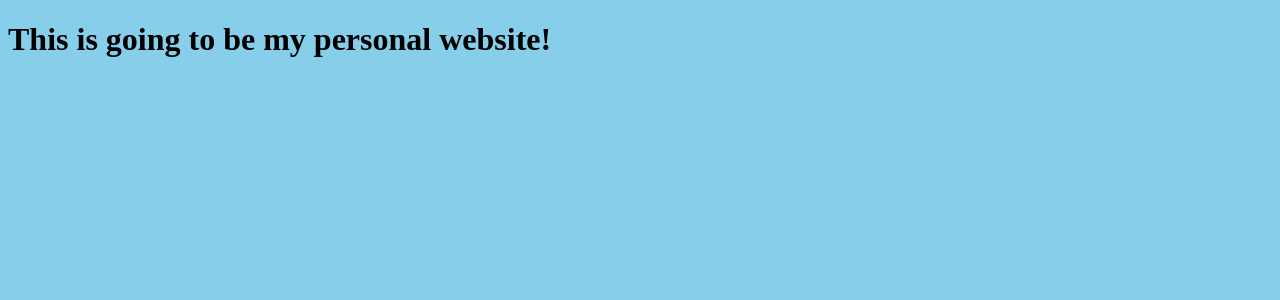
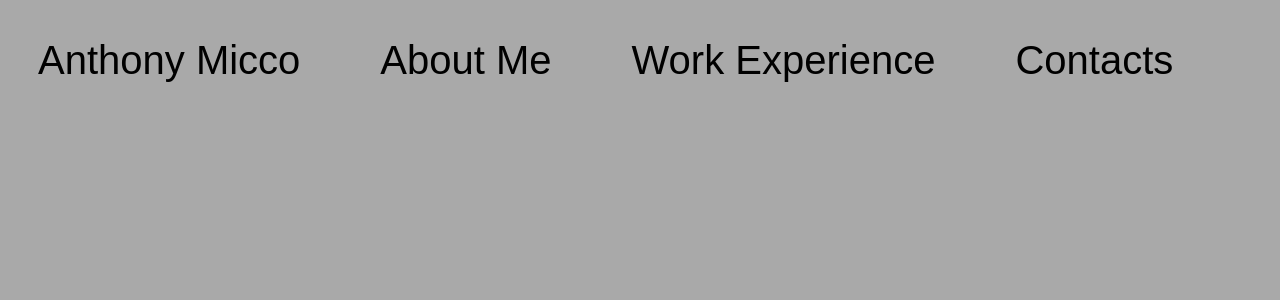
Before and after one commit to Ajmicco18/personalWebsite, a React (Create React App) app: page / in a window 1280 px wide. Shown: the top 300 px of the page. Built offline with nearby package versions, Linux system fonts and the light colour scheme.

Commit message:
started work on header

```diff
--- a/src/App.css
+++ b/src/App.css
@@ -1,3 +1,29 @@
 body {
-    background-color: skyblue;
+    background-color: darkgray;
 }
+
+div.header {}
+
+ul {
+    margin: 0;
+    padding: 0;
+    list-style-type: none;
+}
+
+li {
+    display: inline-block;
+    margin-left: 20px;
+    padding: 30px;
+    border-radius: 3px;
+    font-family: Arial, Helvetica, sans-serif;
+    font-size: 40px;
+}
+
+li.header:hover {
+    text-decoration: underline;
+    color: skyblue;
+}
+
+li:first-child {
+    margin-left: 0;
+}
--- a/src/App.js
+++ b/src/App.js
@@ -2,9 +2,15 @@ import './App.css';
 
 function App() {
   return (
-    <div>
-      <h1>This is going to be my personal website! </h1>
-    </div>
+    <header>
+      <ul>
+        <li>Anthony Micco</li>
+        <li class="header">About Me</li>
+        <li class="header">Work Experience</li>
+        <li class="header">Contacts</li>
+      </ul>
+    </header>
+
   );
 }
 
```
